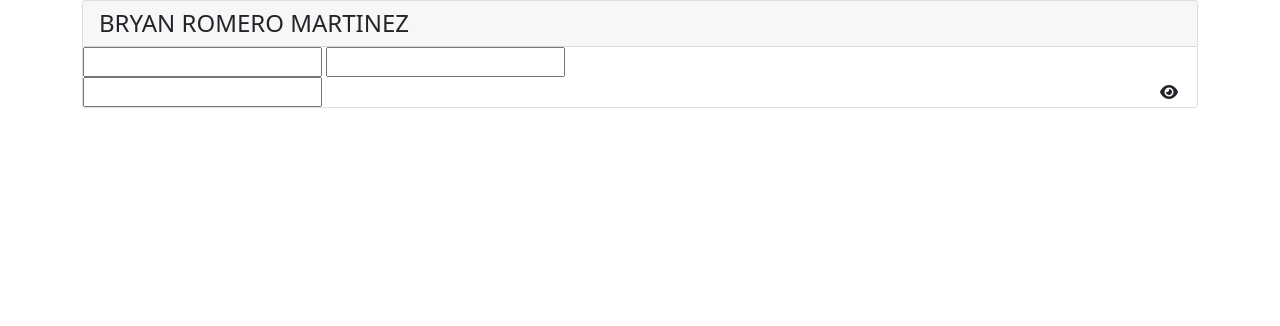
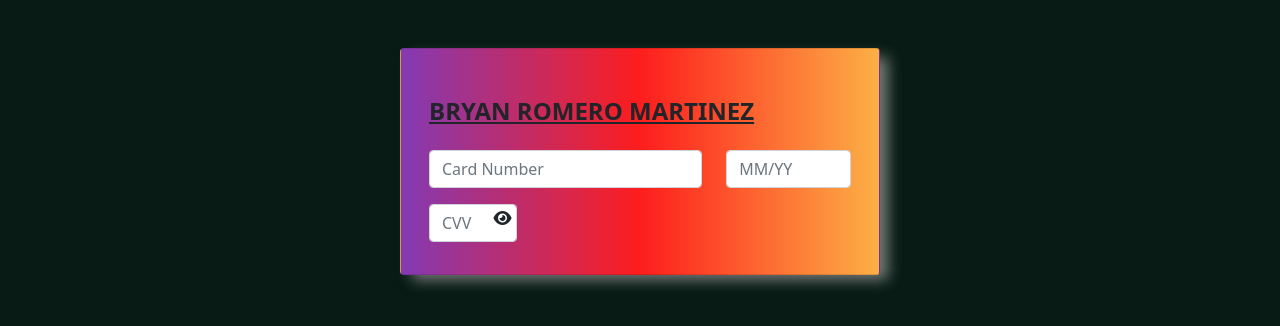
Before and after one commit to bryanromeromtz/Card-Mask, a plain HTML site: page index.html in a window 1280 px wide. Drawn offline with nearby package versions, Linux system fonts and the light colour scheme.

Commit message:
estilos finalizados y mejor estructura de html

```diff
--- a/index.html
+++ b/index.html
@@ -14,20 +14,31 @@
 
 <body>
     <div class="content">
-        <div class="container">
-            <div class="card">
-                <h4 class="holder card-header">BRYAN ROMERO MARTINEZ</h4>
-                <form class="form">
-                    <input type="text" id="card">
-                    <input type="text" id="date">
-                    <span id="eye">
-                        <i class="fa-solid fa-eye"></i>
-                    </span>
-                    <div id="sibling"></div>
-                    <input type="password" id="cvv">
-                </form>
+        <div class="container d-flex justify-content-center mt-5">
+            <div class="card container-fluid gradient" style="width: 30rem;">
+                <h4 class="holder card-title mt-5 ms-3 fw-bold title-card">BRYAN ROMERO MARTINEZ</h4>
+                <div class="card-body g-2">
+                    <div class="row mb-3">
+                        <div class="col-md-8">
+                            <input class="form-control" type="text" id="card" placeholder="Card Number">
+                        </div>
+                        <div class="col-md-4">
+                            <input class="form-control" type="text" id="date" placeholder="MM/YY">
+                        </div>
+                        <div class="col-md-3 mt-3">
+                            <span id="eye">
+                                <i class="fa-solid fa-eye"></i>
+                            </span>
+                            <div id="sibling"></div>
+                            <input class="form-control" type="password" id="cvv" placeholder="CVV">
+                        </div>
+                    </div>
+                </div>
             </div>
+            </form>
         </div>
+    </div>
+    </div>
     </div>
     <script src="https://cdn.jsdelivr.net/npm/bootstrap@5.1.3/dist/js/bootstrap.bundle.min.js"
         integrity="sha384-ka7Sk0Gln4gmtz2MlQnikT1wXgYsOg+OMhuP+IlRH9sENBO0LRn5q+8nbTov4+1p"
--- a/main.css
+++ b/main.css
@@ -1,7 +1,23 @@
+body {
+    background-color: #081c15 !important;
+}
+
+
 #eye {
     position: absolute;
-    right: 10px;
-    top: 75%;
+    right: 75%;
+    top: 70%;
     transform: translate(-50%);
     cursor: pointer;
 }
+
+.gradient {
+    background: rgb(131, 58, 180);
+    background: linear-gradient(90deg, rgba(131, 58, 180, 1) 0%, rgba(253, 29, 29, 1) 50%, rgba(252, 176, 69, 1) 100%);
+    -webkit-box-shadow: 10px 7px 14px -2px rgba(140, 140, 140, 0.84);
+    box-shadow: 10px 7px 14px -2px rgba(140, 140, 140, 0.84);
+}
+
+.title-card {
+    text-decoration: underline;
+}
```
